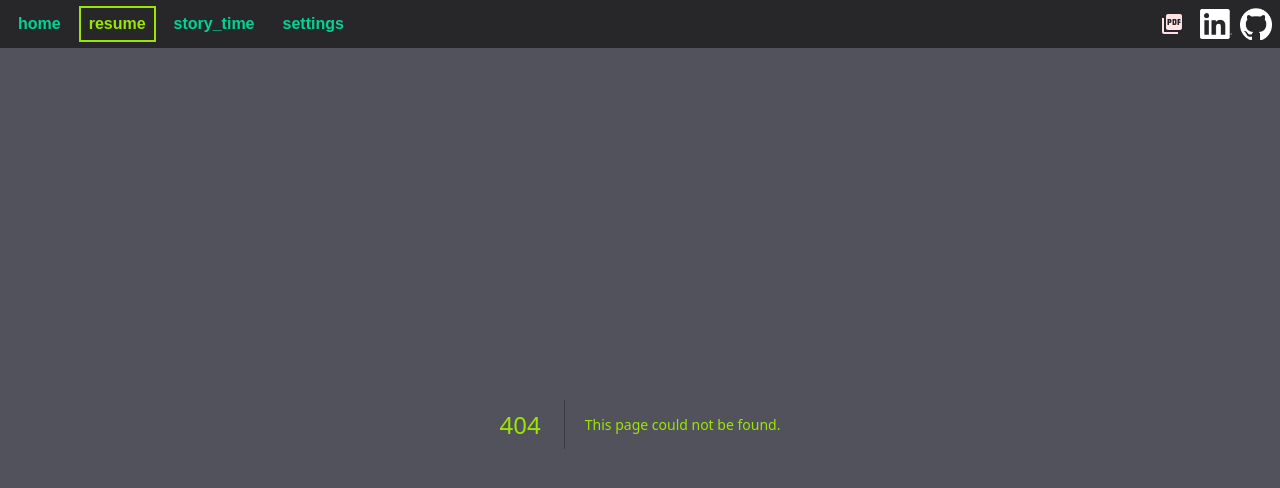
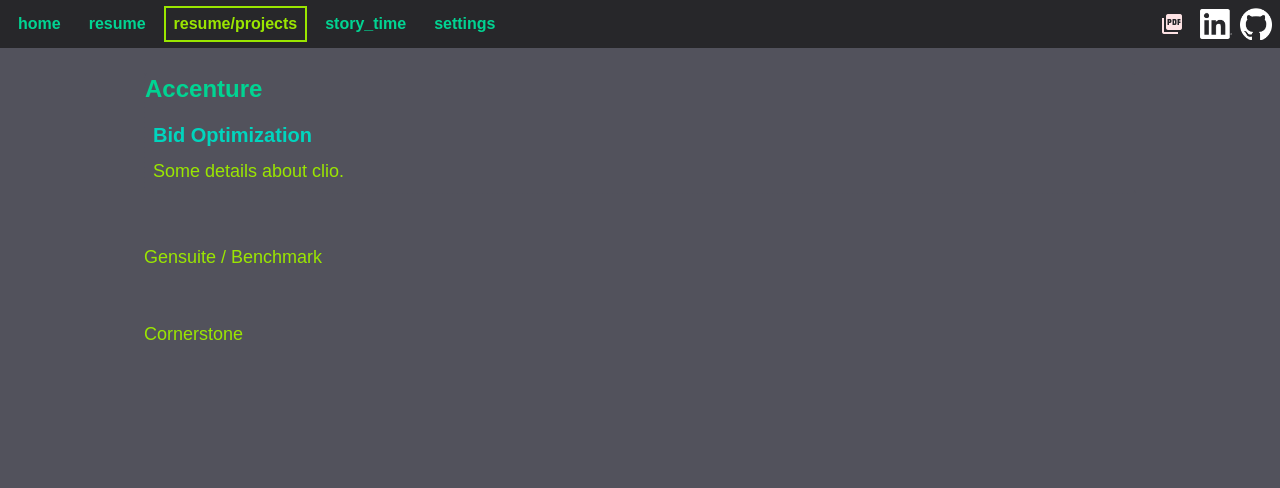
Before and after one commit to adsaines/adsaines.github.io, a Next.js app: page /resume/projects in a window 1280 px wide. Before the commit this address had no page. Shown: the top 488 px of the page. Built offline with nearby package versions, Linux system fonts and the light colour scheme.

Commit message:
created a resume/projects page and got started on the layout, encountered an issue with routing from the sub-page when trying to go to another page, next is assuming we remain at the same depth each transition

```diff
--- /dev/null
+++ b/src/app/resume/projects/page.tsx
@@ -0,0 +1,29 @@
+import { NextPage } from "next";
+import { Employer, Project } from "./projections";
+
+const Projects: NextPage = () => {
+    return (
+        <div className="h-full overflow-auto flex justify-center mb-4">
+            <article className={`resume flex flex-col md:p-4 gap-6 m-2 md:max-w-4/5 sm:w-full text-lg`}>
+                <Employer title="Accenture">
+                    <Project
+                        title="Bid Optimization"
+                        techStack={['React', 'Typescript', 'AWS Dynamo', 'AWS Cloudwatch', 'AWS Lamdba', 'AWS Amplify', 'AWS Scheduler', 'Python', 'Pandas', 'Vitest', 'Cypress', 'Accenture Manage MySales (MMS)', 'Salesforce']}
+                        >
+                        Some details about clio.
+                    </Project>
+                </Employer>
+                <hr className="sm:invisible" />
+                <div className="w-full">
+                    Gensuite / Benchmark
+                </div>
+                <hr className="sm:invisible" />
+                <div className="w-full">
+                    Cornerstone
+                </div>
+            </article>
+        </div>
+    )
+}
+
+export default Projects;
--- /dev/null
+++ b/src/app/resume/projects/projections.tsx
@@ -0,0 +1,33 @@
+export const Project = ({
+    title,
+    techStack,
+    children
+}:{
+    title: string,
+    techStack: string[],
+    children: React.ReactNode
+}) => {
+    return (
+        <div className="flex flex-col p-2 gap-2">
+            <h3 className="font-bold text-(--light-secondary) text-xl">
+                {title}
+            </h3>
+            <div className="flex ">
+                {children}
+            </div>
+        </div>
+    )
+}
+
+export const Employer = ({title, children}:{title: string, children: React.ReactNode}) => {
+    return (
+        <div className="flex flex-col gap-2 border-1 border-dashed rounded-sm border-(--dark-primary) border-rounded hover:border-(--light-primary)">
+            <h2 className="font-bold text-(--light-tertiary) text-2xl">
+                {title}
+            </h2>
+            <div className="flex ">
+                {children}
+            </div>
+        </div>
+    )
+}
--- a/src/app/settings/page.tsx
+++ b/src/app/settings/page.tsx
@@ -23,6 +23,13 @@ const Settings: NextPage = () => {
         updateSettings({bread: !settings.bread})
     }
 
+    const flipExpandedContent = () => {
+        // todo-re: testing only
+        console.log(settings);
+
+        updateSettings({expandedContent: !settings.expandedContent})
+    }
+
     return (
         <div className="flex flex-col gap-6 p-12 justify-start">
             <div className="flex flex-col">
@@ -32,6 +39,13 @@ const Settings: NextPage = () => {
                     selected={settings.devMode}
                     onText="dev"
                     offText="business"
+                    />
+                <Switch
+                    title="projects timeline"
+                    action={flipExpandedContent}
+                    selected={settings.expandedContent}
+                    onText="visible"
+                    offText="invisible"
                     />
                 <Switch
                     title="Cut content"
--- a/src/structures/carousel.tsx
+++ b/src/structures/carousel.tsx
@@ -137,9 +137,3 @@ const PictureBox = ({
         </div>
     )
 }
-
-/*
-    data-[direction=left]:data-[incoming=false]:animate-slideoutright
-    data-[direction=right]:data-[incoming=false]:animate-slideoutleft
-
-*/
--- a/src/structures/header.tsx
+++ b/src/structures/header.tsx
@@ -42,9 +42,18 @@ const SmallMediaHeader = () => {
                 <HamburgerMenuLink
                     title="resume"
                     path="resume"
-                    selected={path.includes('resume')}
+                    selected={path.endsWith('/resume')}
                     setExpanded={setExpanded}
                     />
+                {
+                    settings.expandedContent &&
+                    <HamburgerMenuLink
+                        title="resume/projects"
+                        path="resume/projects"
+                        selected={path.endsWith('/resume/projects')}
+                        setExpanded={setExpanded}
+                        />
+                }
                 <HamburgerMenuLink
                     title="story_time"
                     path="stories"
@@ -130,9 +139,18 @@ const WideMediaHeader = () => {
             <HeaderLink
                 name="resume"
                 path="resume"
-                selected={path.includes('resume')}
+                selected={path.endsWith('/resume')}
                 hoverText="learn more about my career and experience"
                 />
+            {
+                settings.expandedContent &&
+                <HeaderLink
+                    name="resume/projects"
+                    path="resume/projects"
+                    selected={path.endsWith('/resume/projects')}
+                    hoverText="My resume, as a timelime of projects"
+                    />
+            }
             <HeaderLink
                 name="story_time"
                 path="stories"
@@ -194,6 +212,7 @@ const HeaderLink = ({path, name, hoverText, selected}: {path: string, name: stri
     return (
         <Link
             className="py-1 px-2 border-2 font-bold border-1 text-(--light-tertiary) border-(--dark-tertiary) hover:border-(--light-tertiary) "
+            // href={`localhost:3000/${path}`}
             href={path}
             aria-label={hoverText}
             >
--- a/src/structures/settings-context.tsx
+++ b/src/structures/settings-context.tsx
@@ -6,6 +6,7 @@ import { createContext, useEffect, useState } from "react";
 export type PageSettings = {
     devMode: boolean;
     cutContent: boolean;
+    expandedContent: boolean;
     synergy: boolean;
     bread: boolean;
 }
@@ -23,6 +24,7 @@ export const SettingContextWrapper = ({children}: {children: React.ReactNode}) =
     const [settings, setSettings] = useState<PageSettings>({
         devMode: false,
         cutContent: false,
+        expandedContent: false,
         synergy: false,
         bread: false,
     })
@@ -37,6 +39,10 @@ export const SettingContextWrapper = ({children}: {children: React.ReactNode}) =
     useEffect(() => {
         if(path.includes('thanks') && !settings.cutContent){
             updateSettings({...settings, cutContent: true})
+        }
+
+        if(path.includes('/projects') && !settings.expandedContent){
+            updateSettings({...settings, expandedContent: true})
         }
 
         if(path.includes('synergy') && !settings.synergy){
```
